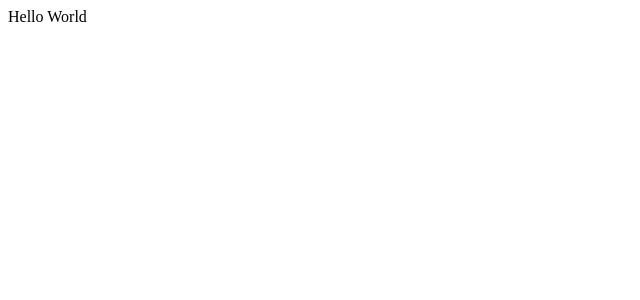
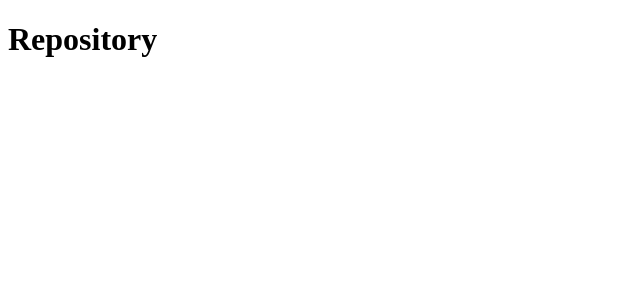
Before and after one commit to ricardolmsilva/github-repositories, a React (Create React App) app: page /repository in a window 1280 px wide. Shown: the top 300 px of the page, without its empty margins (0-640 px from the left). Built offline with nearby package versions, Linux system fonts and the light colour scheme.

Commit message:
add routes

```diff
--- a/package.json
+++ b/package.json
@@ -8,6 +8,7 @@
     "@testing-library/user-event": "^7.1.2",
     "react": "^16.13.1",
     "react-dom": "^16.13.1",
+    "react-router-dom": "^5.1.2",
     "react-scripts": "3.4.1"
   },
   "scripts": {
--- a/src/App.js
+++ b/src/App.js
@@ -1,7 +1,8 @@
 import React from 'react'
+import Routes from './routes'
 
 function App() {
-  return <div className="App">Hello World</div>
+  return <Routes />
 }
 
 export default App
--- /dev/null
+++ b/src/pages/Main/index.js
@@ -0,0 +1,5 @@
+import React from 'react'
+
+export default function Main() {
+  return <h1>Main</h1>
+}
--- /dev/null
+++ b/src/pages/Repository/index.js
@@ -0,0 +1,5 @@
+import React from 'react'
+
+export default function Repository() {
+  return <h1>Repository</h1>
+}
--- /dev/null
+++ b/src/routes.js
@@ -0,0 +1,16 @@
+import React from 'react'
+import { BrowserRouter, Switch, Route } from 'react-router-dom'
+
+import Main from './pages/Main'
+import Repository from './pages/Repository'
+
+export default function Routes() {
+  return (
+    <BrowserRouter>
+      <Switch>
+        <Route path="/" exact component={Main} />
+        <Route path="/repository" exact component={Repository} />
+      </Switch>
+    </BrowserRouter>
+  )
+}
```
Also changed, not shown: 1 other file (tests, documents, lock files or other folders).
